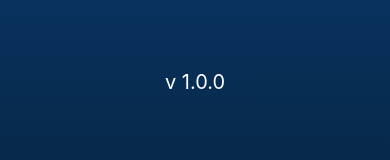
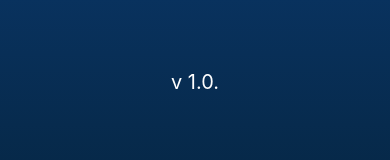
Before and after one commit to DmytroPetryhan/do-it-application, a React Native app: screen / in a window 390 px wide. Shown: the part 594-754 px from the top of the page. Built offline with nearby package versions, Linux system fonts and the light colour scheme.

Commit message:
VMA-1-add

```diff
--- a/src/screens/TitleAppScreen.js
+++ b/src/screens/TitleAppScreen.js
@@ -13,7 +13,7 @@ export default function TitleAppScreen() {
       </View>
 
       <View>
-        <Text style={styles.versionText}>v 1.0.0</Text>
+        <Text style={styles.versionText}>v 1.0.</Text>
       </View>
     </GradientView>
   );
```
